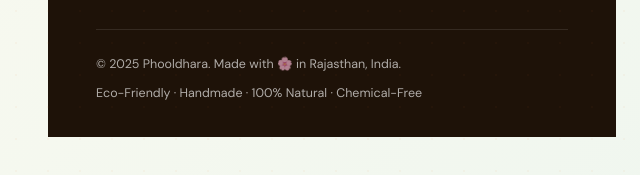
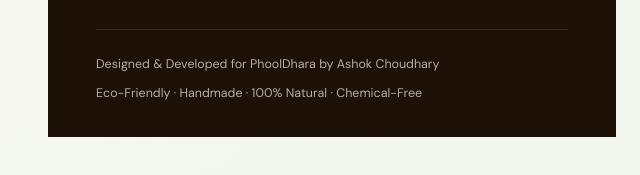
Before and after one commit to Ashok507029/PhoolDhara-project, a plain HTML site: page index.html in a window 1280 px wide. Shown: the part 4361-4536 px from the top of the page, 0-640 px from the left. Drawn offline with nearby package versions, Linux system fonts and the light colour scheme.

Commit message:
Update index.html

```diff
--- a/index.html
+++ b/index.html
@@ -583,7 +583,7 @@ footer{background:var(--text-dark);color:rgba(255,255,255,.65);padding:4rem 3rem
     </div>
   </div>
   <div class="footer-bottom">
-    <span>© 2025 Phooldhara. Made with 🌸 in Rajasthan, India.</span>
+    <span>Designed & Developed for PhoolDhara by Ashok Choudhary</span>
     <span>Eco-Friendly · Handmade · 100% Natural · Chemical-Free</span>
   </div>
 </footer>
```
